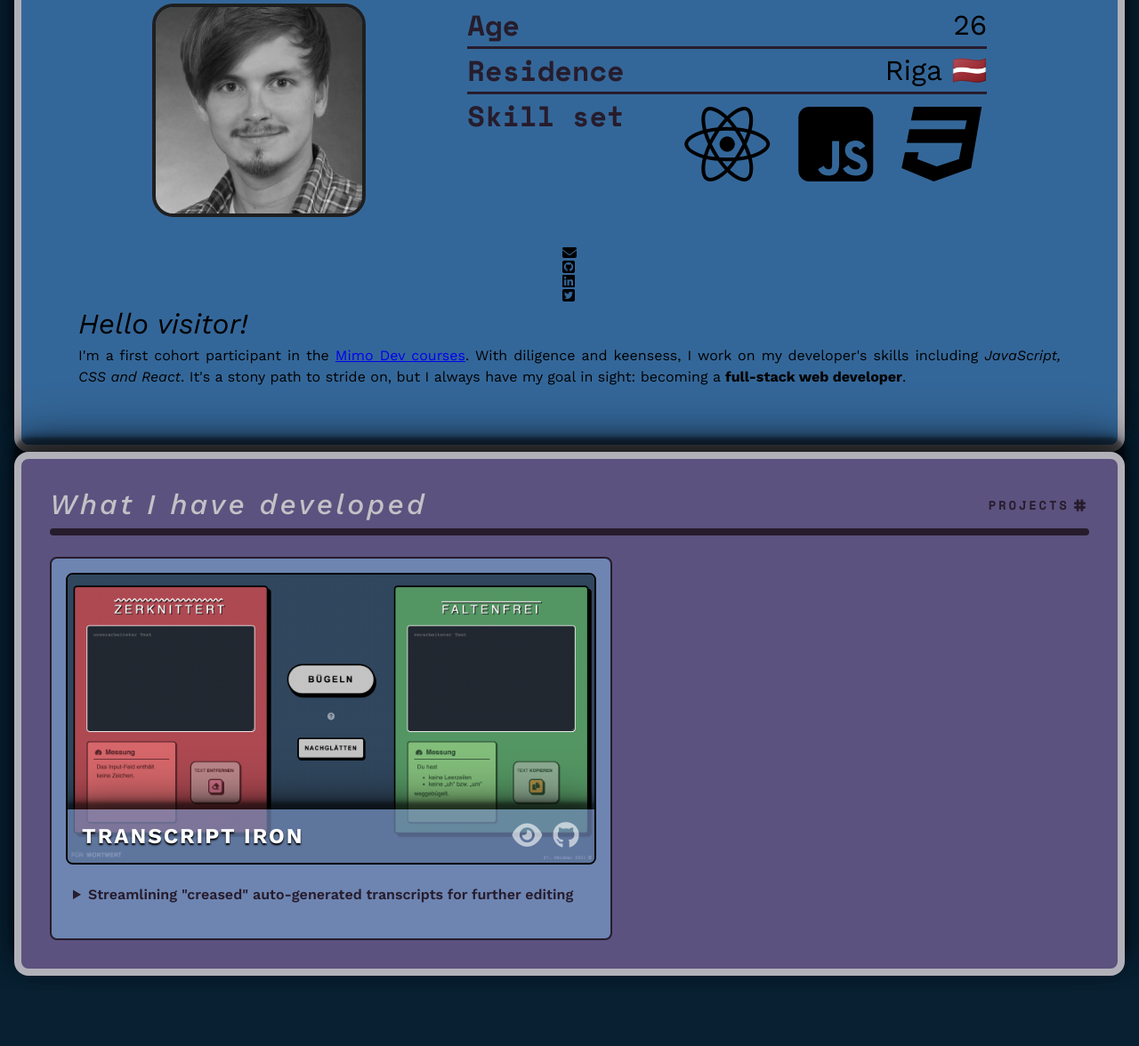
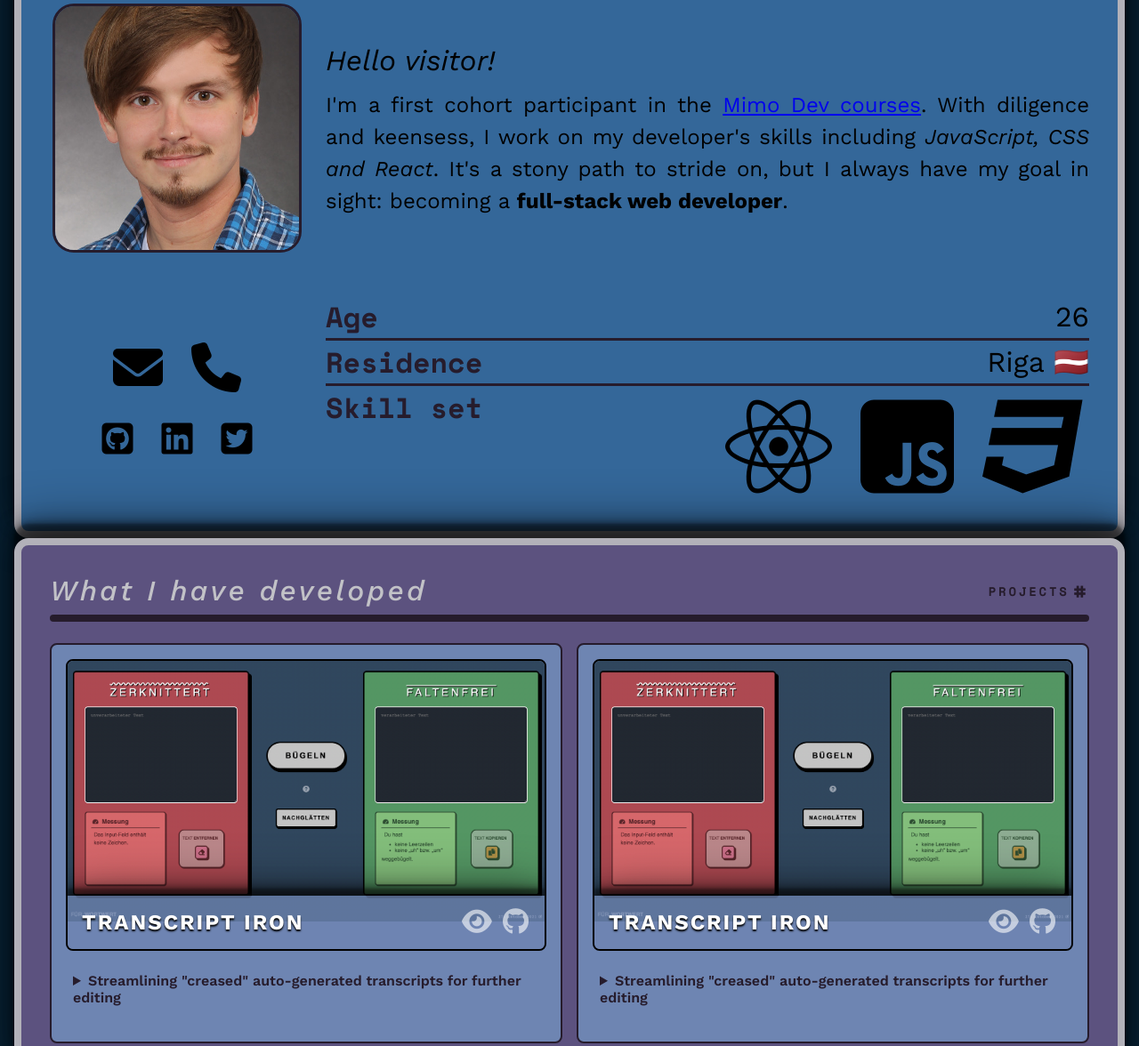
Before and after one commit to Khrononaut/developer-profile, a plain HTML site: page index.html in a window 1280 px wide. Shown: the part 316-1492 px from the top of the page at 89% size. Before the commit the page ends 1429 px from the top, so only its background shows below. Drawn offline with nearby package versions, Linux system fonts and the light colour scheme.

Commit message:
finalised the main structure

```diff
--- a/index.html
+++ b/index.html
@@ -16,9 +16,27 @@
        <h3><span class="sct-hdg-1">Who I am</span><span class="sct-hdg-2">About<span class="hashtag">#</span></span></h3>
        <hr>
       </div>
-     <div class="ctr-about fxc-col">
-       <div class="about-top fxc-row">
+      <div class="ctr-about">
+
         <img class="img-about" src="./assets/wilhelm-felk.png" alt="a photo of the web developer Wilhelm Felk">
+
+        <div class="about-me">
+          <p class="about-me-text"><span class="greeting">Hello visitor!</span><br>I'm a first cohort participant in the <a href="https://dev.getmimo.com/" target="_blank">Mimo Dev courses</a>. With diligence and keensess, I work on my developer's skills including <em>JavaScript, CSS and React</em>.
+            It's a stony path to stride on, but I always have my goal in sight: becoming a <b>full-stack web developer</b>.</p>
+        </div>
+
+          <div class="contact fxc-col">
+          <div class="contact-row-1 fxc-row">
+            <a href="mailto:w.felk@me.com"><i class="fa-solid fa-envelope"></i></a>
+            <a href="#"></a><i class="fa-solid fa-phone"></i>
+          </div>
+          <div class="contact-row-2 fxc-row">
+            <a href="https://github.com/Khrononaut" target="_blank"><i class="fa-brands fa-github-square"></i></a>
+            <a href="https://www.linkedin.com/in/felk/" target="_blank"><i class="fa-brands fa-linkedin"></i></a>
+            <a href="https://twitter.com/Khrononaut" target="_blank"><i class="fa-brands fa-twitter-square"></i></a>
+          </div>
+        </div>
+
         <div class="about-table fxc-col">
           <table>
             <tr>
@@ -33,24 +51,14 @@
               <th id="skill-set-th">Skill set</th>
               <td id="skill-set-td">
                 <div id="nowrap" class="fxc-row skill-set">
-                    <i class="fa-brands fa-3x fa-react"></i>
-                    <i class="fa-brands fa-3x fa-js-square"></i>
-                    <i id="last-skill" class="fa-brands fa-3x fa-css3"></i>
+                  <i class="fa-brands fa-react"></i>
+                  <i class="fa-brands fa-js-square"></i>
+                  <i id="last-skill" class="fa-brands fa-css3"></i>
                   </div>
               </td>
             </tr>
           </table>
-         </div>
-       </div>
-       <div class="about-bottom fxc-row">
-         <div class="contact fxc-col">
-          <i class="fa-solid fa-envelope"></i>
-          <i class="fa-brands fa-github-square"></i>
-          <i class="fa-brands fa-linkedin"></i>
-          <i class="fa-brands fa-twitter-square"></i>
-         </div>
-         <p><span class="greeting">Hello visitor!</span><br>I'm a first cohort participant in the <a href="https://dev.getmimo.com/" target="_blank">Mimo Dev courses</a>. With diligence and keensess, I work on my developer's skills including <em>JavaScript, CSS and React</em>.
-          It's a stony path to stride on, but I always have my goal in sight: becoming a <b>full-stack web developer</b>.</p>
+
         </div>
      </div>
    </section>
@@ -83,6 +91,28 @@
            The program saves around 45 minutes of the journalists' time. And, it supplies them with a neat and <em>ironed</em> transcript which is ready for further editing.</p>
         </details>
       </article>
+      <article class="crd-project">
+        <figure class="transcript-iron">
+          <img src="./assets/projects-screenshots/transcript-iron.jpg">
+          <figcaption>
+            <h4>Transcript iron</h4>
+            <div class="project-icons">
+              <a href="https://khrononaut.github.io/transcript-iron/" target="_blank"><i class="fa-solid fa-lg fa-eye"></i></a>
+              <a href="https://github.com/Khrononaut/transcript-iron" target="_blank"><i class="fa-brands fa-lg fa-github"></i></a>
+            </div>
+          </figcaption>
+         </figure>
+       <details>
+         <summary>
+          Streamlining "creased" auto-generated transcripts for further editing
+         </summary>
+         <p>Once, I did an internship at an editorial department. There, the journalists rely on auto-generated transcripts from interviews or presentation for their enquiry.
+           These auto-generated transcripts are dozen of pages long and contain a lot of blank lines, fillers, and other unnecessary characters.</p>
+           <br>
+          <p>To reduce the journalists' work, I wrote a program that <strong>removes blank lines and fillers, capitalise letters after periods and i's</strong>.
+          The program saves around 45 minutes of the journalists' time. And, it supplies them with a neat and <em>ironed</em> transcript which is ready for further editing.</p>
+       </details>
+     </article>
      </div>
    </section>
  </body>
--- a/styles/about.css
+++ b/styles/about.css
@@ -19,26 +19,78 @@
 }
 
 .ctr-about {
-
-}
-
-.about-top {
-    justify-content: space-evenly;
-    align-items: flex-start;
-    height: min-content;
+    display: grid;
+    grid-template-columns: 1fr 3fr;
+    grid-template-rows: 1fr .5fr;
+    column-gap: 3rem;
+    row-gap: 6rem;
+    grid-template-areas: "img me" "contact table";
 }
 
 .img-about {
+    grid-area: img;
+    margin: 0 auto;
     border-radius: 3rem;
-    border: #261C2C solid .5rem;
-    filter: grayscale(1.5);
+    border: #261C2C solid .4rem;
+    height: 35rem;
     width: auto;
-    height: 30rem;
+}
+
+.about-me {
+    grid-area: me;
+    display: flex;
+    align-items: center;
+}
+
+    .about-me-text {
+        font-size: 3rem;
+        text-align: justify;
+        line-height: 1.5;
+    }
+
+    .greeting {
+        font-style: italic;
+        font-size: 4rem;
+        display: inline-block;
+        margin-bottom: 1rem;
+    }
+
+.contact {
+    grid-area: contact;
+    justify-content: center;
+    align-items: center;
+}
+    .contact i {
+        transition: all .25s;
+        color: black;
+    }
+
+    .contact i:hover {
+        transform: scale(1.25);
+    }
+
+    .contact-row-1 {
+        font-size: 7rem;
+        justify-content: center;
+        align-items: center;
+    }
+
+    .contact-row-1 i {
+        margin: 2rem;
+    }
+
+    .contact-row-2 {
+        font-size: 5rem;
+        justify-content: center;
+        align-items: center;
+    }
+
+    .contact-row-2 i {
+        margin: 2rem;
     }
 
 .about-table {
-    justify-content: space-evenly;
-    flex-basis: 50%;
+    grid-area: table;
 }
 
     .about-table table {
@@ -76,26 +128,10 @@
         }
 
         .skill-set i {
+            font-size: 15rem;
             margin: 1rem 2rem 0 2rem;
         }
 
         #last-skill {
             margin-right: 0;
         }
-
-.about-bottom {
-    justify-content: space-evenly;
-    align-items: center;
-    padding: 4rem;
-    font-size: 2rem;
-}
-
-.about-bottom > p {
-    line-height: 1.5;
-    text-align: justify;
-}
-
-.greeting {
-    font-style: italic;
-    font-size: 4rem;
-}
--- a/styles/projects.css
+++ b/styles/projects.css
@@ -49,7 +49,8 @@ figure {
 }
 
 figure img {
-    height: 100%;
+    height: auto;
+    width: 100%;
 }
 
 figcaption {
```
Lines whose indentation alone changed are shown as unchanged.
